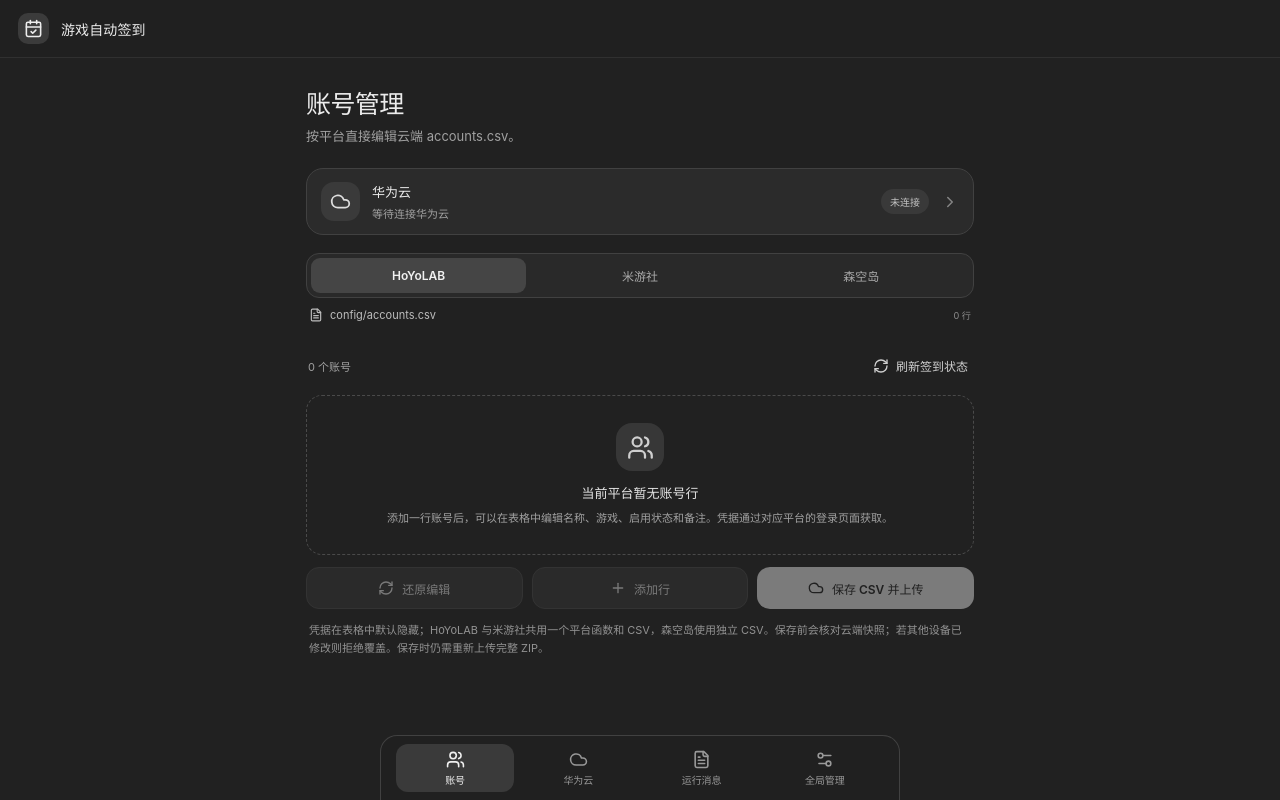
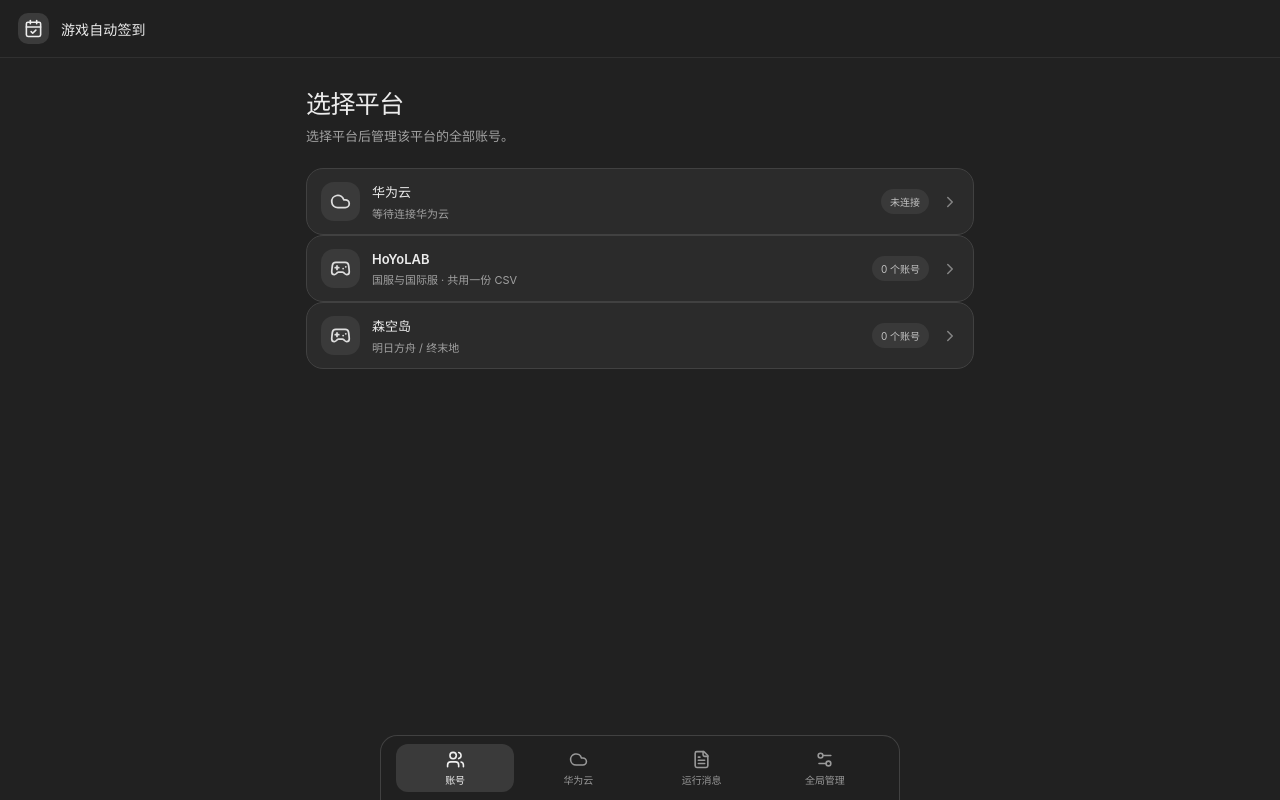
Before and after one commit to ruhui12621-hub/zidongqiandaoapk, a React (Vite) app in the folder frontend/: page / in a window 1280 px wide. Built offline with nearby package versions, Linux system fonts and the light colour scheme.

Commit message:
Make platform selection the APK home screen

```diff
--- a/frontend/src/App.tsx
+++ b/frontend/src/App.tsx
@@ -142,8 +142,9 @@ export default function App() {
   const closeModal = () => { if (modal === "games") setGameDraft(null); setModal(null); };
   const goBack = () => {
     if (modal) { closeModal(); return; }
-    if (page === "today-detail") { setPage("home"); setTodayGame({key:null,label:null}); return; }
-    if (selectedId) { goHome(); return; }
+    if (page === "today-detail") { setPage("platform-accounts"); setTodayGame({key:null,label:null}); return; }
+    if (selectedId) { setSelectedId(null); setPage("platform-accounts"); setGameDraft(null); return; }
+    if (page === "platform-accounts") { setPage("home"); return; }
     if (page !== "home") { setPage("home"); return; }
     notify("再按一次可退出应用");
   };
@@ -255,10 +256,33 @@ export default function App() {
     notify("已提交 CSV 校验和云函数更新，请查看运行消息");
   };
 
-  const renderHome = () => {
+  const renderHome = () => <>
+    {title("选择平台", "选择平台后管理该平台的全部账号。")}
+    <button className="cloud-banner" onClick={() => setPage("cloud")}>
+      <span className="banner-icon"><Cloud size={21}/></span>
+      <span className="banner-copy"><strong>华为云</strong><small>{state.syncLabel || "等待连接华为云"}</small></span>
+      <span className={"status-pill " + (state.cloudConnected ? "good" : "muted")}>{state.cloudConnected ? "已连接" : state.cloudCredentialsSaved ? "凭据已保存" : "未连接"}</span>
+      <ChevronRight size={18} className="subtle-icon"/>
+    </button>
+    <button className="cloud-banner" onClick={() => {setCsvPlatform("hoyolab");setPage("platform-accounts");}}>
+      <span className="banner-icon"><Gamepad2 size={21}/></span>
+      <span className="banner-copy"><strong>HoYoLAB</strong><small>国服与国际服 · 共用一份 CSV</small></span>
+      <span className="status-pill muted">{(state.accounts || []).filter((a: AnyState) => a.platform === "hoyolab" || a.platform === "miyoushe_cn").length} 个账号</span>
+      <ChevronRight size={18} className="subtle-icon"/>
+    </button>
+    <button className="cloud-banner" onClick={() => {setCsvPlatform("skland");setPage("platform-accounts");}}>
+      <span className="banner-icon"><Gamepad2 size={21}/></span>
+      <span className="banner-copy"><strong>森空岛</strong><small>明日方舟 / 终末地</small></span>
+      <span className="status-pill muted">{(state.accounts || []).filter((a: AnyState) => a.platform === "skland").length} 个账号</span>
+      <ChevronRight size={18} className="subtle-icon"/>
+    </button>
+  </>;
+  const renderPlatformAccounts = () => {
     const accounts = state.accounts || [];
-    const rows = csvDrafts.filter((item: AnyState) => item.platform === csvPlatform);
-    const platformLabel = csvPlatform === "hoyolab" ? "HoYoLAB" : csvPlatform === "miyoushe_cn" ? "米游社国服" : "森空岛";
+    const rows = csvPlatform === "skland"
+      ? csvDrafts.filter((item: AnyState) => item.platform === "skland")
+      : csvDrafts.filter((item: AnyState) => item.platform === "hoyolab" || item.platform === "miyoushe_cn");
+    const platformLabel = csvPlatform === "hoyolab" ? "HoYoLAB" : "森空岛";
     const csvPath = csvPlatform === "skland" ? "code/accounts.csv" : "config/accounts.csv";
     return <>
       {title("账号管理", "按平台直接编辑云端 accounts.csv。")}
@@ -268,18 +292,9 @@ export default function App() {
         <span className={"status-pill " + (state.cloudConnected ? "good" : "muted")}>{state.cloudConnected ? "已连接" : state.cloudCredentialsSaved ? "凭据已保存" : "未连接"}</span>
         <ChevronRight size={18} className="subtle-icon"/>
       </button>
-      <div className="csv-toolbar">
-        <div className="csv-platform-tabs" role="tablist" aria-label="账号平台">
-          {[
-            ["hoyolab", "HoYoLAB"],
-            ["miyoushe_cn", "米游社"],
-            ["skland", "森空岛"]
-          ].map(([key, label]) => <button key={key} className={csvPlatform === key ? "active" : ""} onClick={() => setCsvPlatform(key)}>{label}</button>)}
-        </div>
-        <div className="csv-file-label"><FileText size={14}/><span>{csvPath}</span><small>{rows.length} 行</small></div>
-      </div>
+      <div className="csv-file-label"><FileText size={14}/><span>{csvPath}</span><small>{rows.length} 行</small></div>
       <div className="section-heading">
-        <div><span>{accounts.length} 个账号</span></div>
+        <div><span>{rows.length} 个账号</span></div>
         <button className="text-action" onClick={() => {callNative("refreshTodayStatuses");notify("正在刷新今日签到状态");}} disabled={state.todayQuerying}>
           {state.todayQuerying ? <LoaderCircle className="spin" size={16}/> : <RefreshCw size={16}/>} 刷新签到状态
         </button>
@@ -291,7 +306,7 @@ export default function App() {
       </div> : <div className="csv-table-wrap">
         <table className="csv-editor-table">
           <thead><tr>
-            <th>账号名称</th><th>账号标识</th><th>凭据</th><th>游戏选择</th><th>启用</th><th>备注</th><th>操作</th>
+            <th>账号名称</th><th>服区</th><th>账号标识</th><th>凭据</th><th>游戏选择</th><th>启用</th><th>备注</th><th>操作</th>
           </tr></thead>
           <tbody>{rows.map((row: AnyState) => {
             const options = getCsvGameOptions(row.platform);
@@ -299,6 +314,7 @@ export default function App() {
             const credentialReady = row.platform === "skland" ? !!row.tokenReady : !!row.cookieReady;
             return <tr key={row.id}>
               <td><input className="csv-cell-input csv-name-input" value={row.name || ""} onChange={e => updateCsvRow(row.id, {name:e.target.value})} aria-label="账号名称"/></td>
+              <td><span className="csv-user-id">{row.platform === "miyoushe_cn" ? "国服" : row.platform === "hoyolab" ? "国际服" : "—"}</span></td>
               <td><span className="csv-user-id">{row.userId || "未识别"}</span></td>
               <td><span className={"csv-credential " + (credentialReady ? "ready" : "missing")}>{credentialReady ? "已配置" : "未获取"}</span></td>
               <td><div className="csv-game-options">{options.map((game: AnyState) => <label className="csv-game-option" key={game.key}>
@@ -319,14 +335,14 @@ export default function App() {
         <button className="secondary-button" onClick={() => {setCsvDrafts(state.accounts || []);setCsvDirtyIds(new Set());}} disabled={!state.canAddAccount}>
           <RefreshCw size={16}/> 还原编辑
         </button>
-        <button className="secondary-button" onClick={() => state.canAddAccount ? addAccount(csvPlatform) : notify("请先成功读取云端配置")} disabled={!state.canAddAccount}>
+        <button className="secondary-button" onClick={() => state.canAddAccount ? setModal("add") : notify("请先成功读取云端配置")} disabled={!state.canAddAccount}>
           <Plus size={16}/> 添加行
         </button>
         <button className="primary-button" onClick={saveCsv} disabled={!state.canAddAccount || !rows.length}>
           <Cloud size={16}/> 保存 CSV 并上传
         </button>
       </div>
-      <p className="footnote">凭据在表格中默认隐藏；HoYoLAB 与米游社共用一个平台函数和 CSV，森空岛使用独立 CSV。保存前会核对云端快照；若其他设备已修改则拒绝覆盖。保存时仍需重新上传完整 ZIP。</p>
+      <p className="footnote">凭据在表格中默认隐藏；HoYoLAB 国服和国际服共用同一份 accounts.csv，通过 server 字段区分，森空岛使用独立 CSV。保存前会核对云端快照；若其他设备已修改则拒绝覆盖。保存时仍需重新上传完整 ZIP。</p>
     </>;
   };
 
@@ -458,7 +474,7 @@ export default function App() {
       {selectedId && <button className="icon-button header-back" onClick={goBack} aria-label="返回"><ArrowLeft size={18}/></button>}
     </header>
     <main className="main-content">
-      {page === "cloud" ? renderCloud() : page === "messages" ? renderMessages() : page === "management" ? <GlobalManagement accounts={state.accounts || []} gameCatalog={state.gameCatalog || {}} onGoToAccountList={goToAccountList} /> : page === "today-detail" ? renderTodayDetail() : selectedId ? renderDetail() : renderHome()}
+      {page === "cloud" ? renderCloud() : page === "messages" ? renderMessages() : page === "management" ? <GlobalManagement accounts={state.accounts || []} gameCatalog={state.gameCatalog || {}} onGoToAccountList={goToAccountList} /> : page === "today-detail" ? renderTodayDetail() : selectedId ? renderDetail() : page === "platform-accounts" ? renderPlatformAccounts() : renderHome()}
     </main>
     {!selectedId && <nav className="bottom-nav">
       <button className={page === "home" ? "active" : ""} onClick={() => setPage("home")}><Users size={19}/><span>账号</span></button>
@@ -470,9 +486,10 @@ export default function App() {
     {modal === "add" && <div className="modal-backdrop" onClick={closeModal}>
       <section className="modal-sheet" onClick={e => e.stopPropagation()}>
         <div className="modal-title"><div><h2>添加账号</h2><p>选择需要添加的平台。</p></div><button className="icon-button" onClick={closeModal} aria-label="关闭"><X size={18}/></button></div>
-        <button className="choice-row" onClick={() => addAccount("hoyolab")}><span><strong>HoYoLAB（国际服）</strong><small>国际服游戏账号</small></span><ChevronRight size={17}/></button>
-        <button className="choice-row" onClick={() => addAccount("miyoushe_cn")}><span><strong>米游社（国服）</strong><small>国服游戏账号</small></span><ChevronRight size={17}/></button>
-        <button className="choice-row" onClick={() => addAccount("skland")}><span><strong>森空岛</strong><small>明日方舟 / 终末地</small></span><ChevronRight size={17}/></button>
+        {csvPlatform === "hoyolab" ? <>
+          <button className="choice-row" onClick={() => addAccount("miyoushe_cn")}><span><strong>HoYoLAB 国服</strong><small>国服账号（server=cn）</small></span><ChevronRight size={17}/></button>
+          <button className="choice-row" onClick={() => addAccount("hoyolab")}><span><strong>HoYoLAB 国际服</strong><small>国际服账号（server=os）</small></span><ChevronRight size={17}/></button>
+        </> : <button className="choice-row" onClick={() => addAccount("skland")}><span><strong>森空岛</strong><small>明日方舟 / 终末地</small></span><ChevronRight size={17}/></button>}
       </section>
     </div>}
 
```
